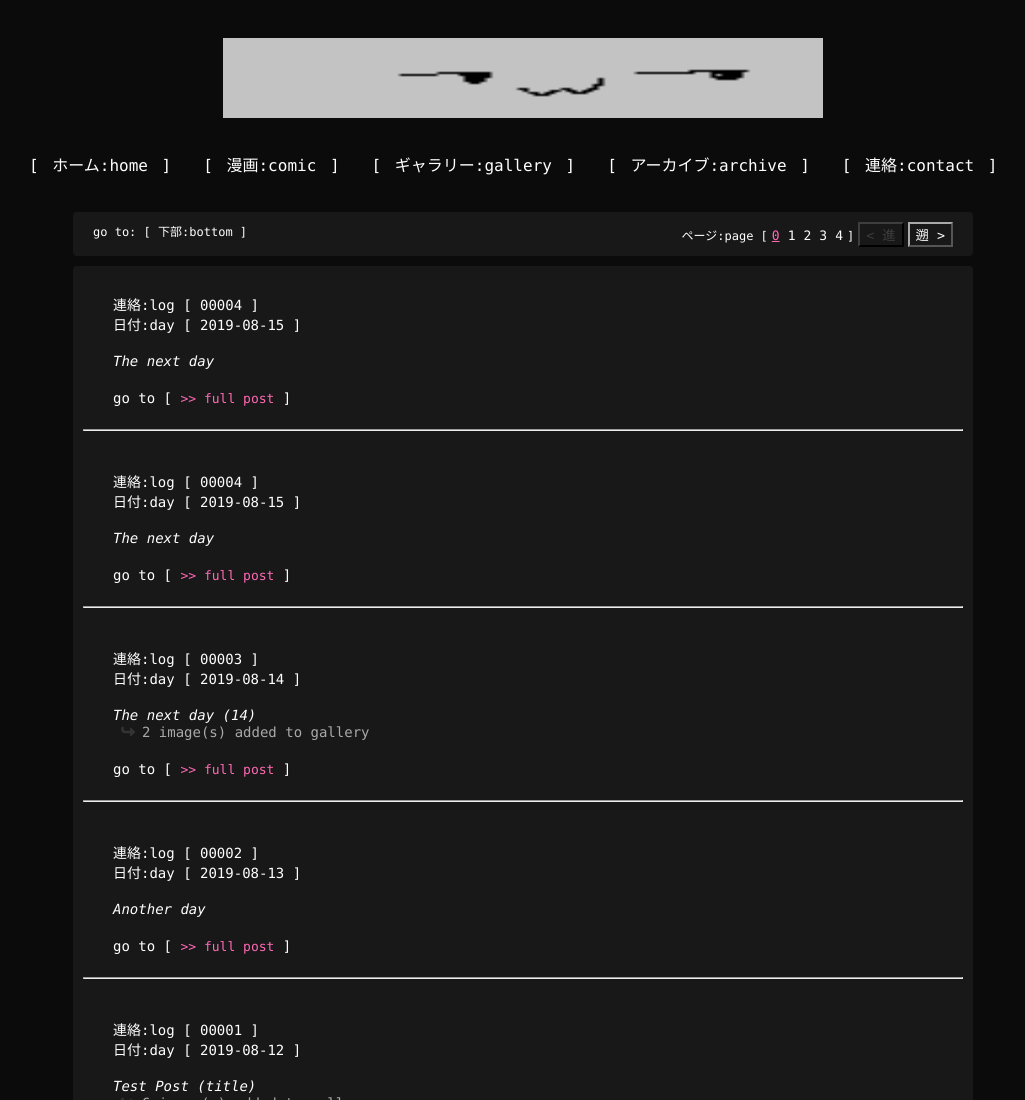
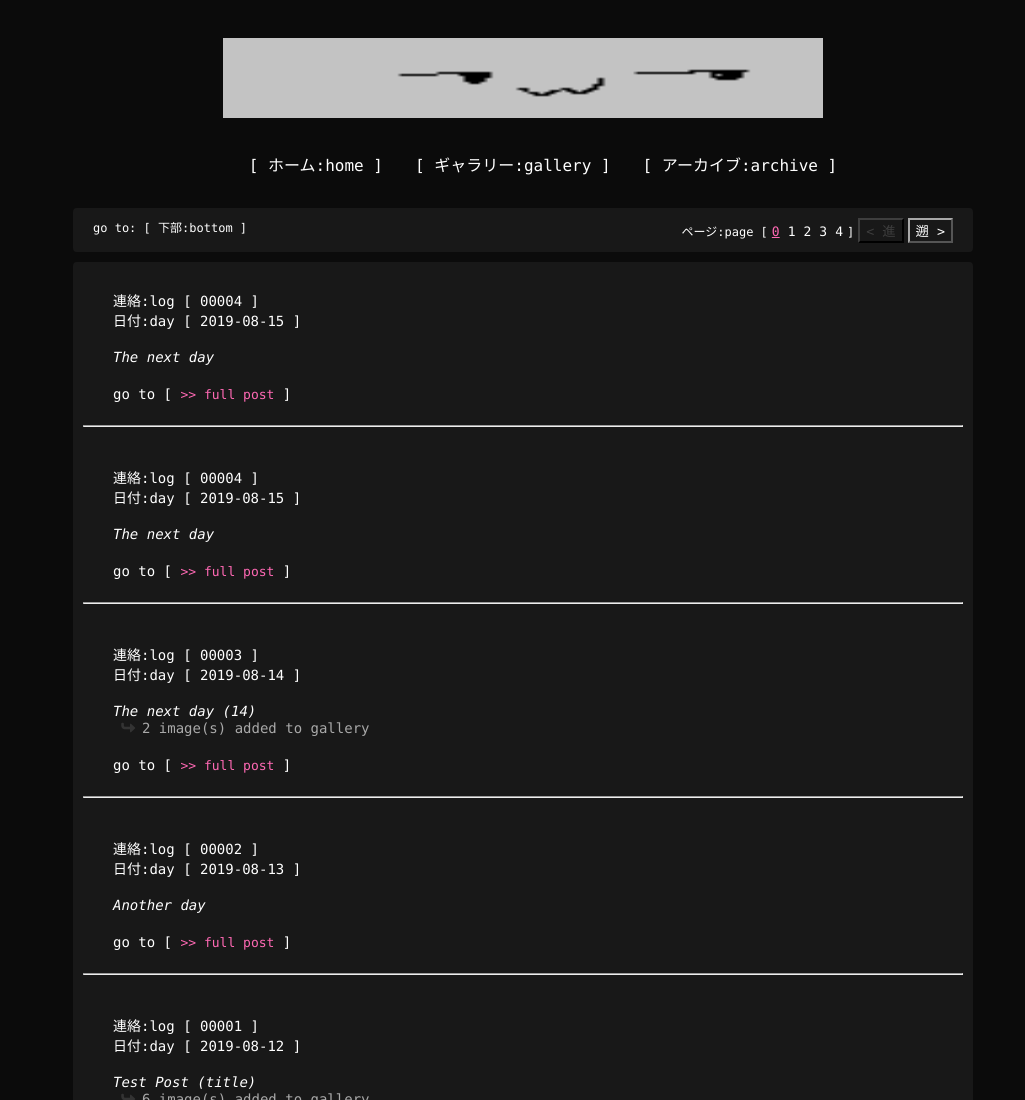
Before and after one commit to ctuimolo/websiteDemo, a plain HTML site: page archive.html in a window 1280 px wide. Shown: the top 1100 px of the page, without its empty margins (117-1142 px from the left). Drawn offline with nearby package versions, Linux system fonts and the light colour scheme.

Commit message:
cleaned pages and added header page JS

```diff
--- a/archive.html
+++ b/archive.html
@@ -10,37 +10,6 @@
 <body>
     <div class='centerContainer'>
         <div class='pageHeader'>
-            <a href='/'>
-                <img class='banner' src='./images/banner.png'></img>
-            </a>
-            <br/>
-            <ul class='headerNavBar'>
-                <li class='headerNavBarButton'>
-                    <text>[&nbsp</text>
-                        <a class='headerLink' href='/'>ホーム:home</a>
-                    <text>&nbsp]</text>
-                </li>
-                <li class='headerNavBarButton'>
-                    <text>[&nbsp</text>
-                        <a class='headerLink' href='/'>漫画:comic</a>
-                    <text>&nbsp]</text>
-                </li>
-                <li class='headerNavBarButton'>
-                    <text>[&nbsp</text>
-                        <a class='headerLink' href='/'>ギャラリー:gallery</a>
-                    <text>&nbsp]</text>
-                </li>
-                <li class='headerNavBarButton'>
-                    <text>[&nbsp</text>
-                        <a class='headerLink' href='/archive'>アーカイブ:archive</a>
-                    <text>&nbsp]</text>
-                </li>
-                <li class='headerNavBarButton'>
-                    <text>[&nbsp</text>
-                        <a class='headerLink' href='/'>連絡:contact</a>
-                    <text>&nbsp]</text>
-                </li>
-            </ul>
         </div>
 
         <div class='archiveListContainer'>
@@ -75,5 +44,6 @@
 <script src='https://kit.fontawesome.com/a076d05399.js'></script>
 
 <!-- Local scripts -->
+<script src="./scripts/loadPageHeader.js" type="module"></script>
 <script src="./scripts/loadArchive.js" type="module"></script>
 </html>
--- /dev/null
+++ b/scripts/loadPageHeader.js
@@ -0,0 +1,22 @@
+ $('.pageHeader').append(
+    "<a href='/'>"+
+        "<img class='banner' src='./images/banner.png'></img>"+
+    "</a>"+
+    "<ul class='headerNavBar'>"+
+        "<li class='headerNavBarButton'>"+
+            "<text>[&nbsp</text>"+
+                "<a class='headerLink' href='/'>ホーム:home</a>"+
+            "<text>&nbsp]</text>"+
+        "</li>"+
+        "<li class='headerNavBarButton'>"+
+            "<text>[&nbsp</text>"+
+                "<a class='headerLink' href='/'>ギャラリー:gallery</a>"+
+            "<text>&nbsp]</text>"+
+        "</li>"+
+        "<li class='headerNavBarButton'>"+
+            "<text>[&nbsp</text>"+
+                "<a class='headerLink' href='/archive'>アーカイブ:archive</a>"+
+            "<text>&nbsp]</text>"+
+        "</li>"+
+    "</ul>"
+);
--- a/styles/styles.css
+++ b/styles/styles.css
@@ -11,6 +11,9 @@ body {
 
 .pageHeader {
     text-align: center;
+    height: 180px;
+    margin: auto;
+    width: 1000px;
 }
 
 .banner {
@@ -22,10 +25,13 @@ body {
 
 .headerNavBar {
     margin: auto;
+    width: 800px;
+    text-align: center;
+    list-style: none;
 }
 
 .headerNavBarButton {
-    display: table-cell;
+    display: inline;
     padding-left: 16px;
     padding-right: 16px;
     padding-bottom: 16px;
```
Also changed, not shown: index.html (+1 -30 lines).
